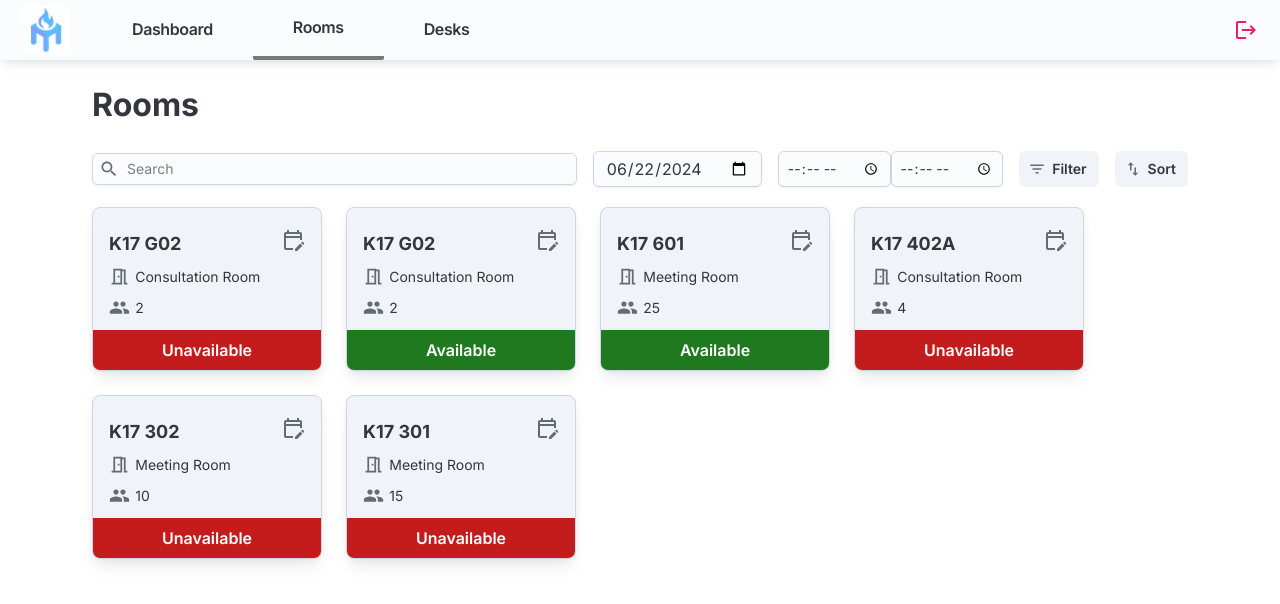
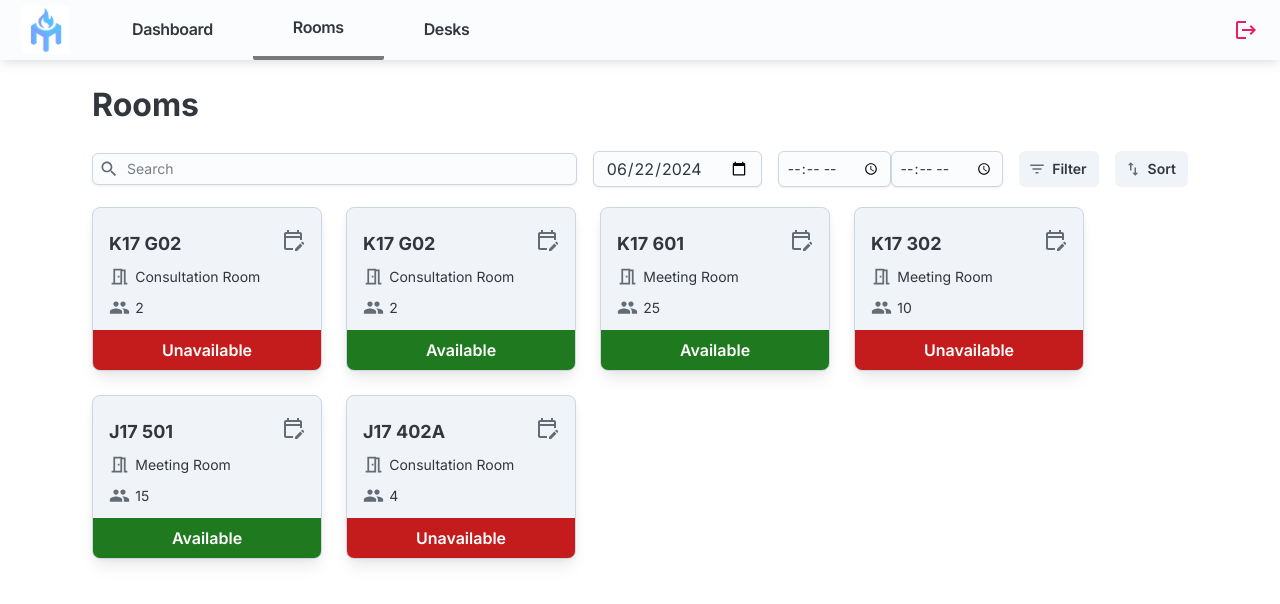
Before and after one commit to unsw-cse-comp99-3900/capstone-project-3900h13bfrancophiles, a Next.js app in the folder frontend/: page /rooms in a window 1280 px wide. Shown: the top 604 px of the page. Built offline with nearby package versions, Linux system fonts and the light colour scheme.

Commit message:
some better sample data

```diff
--- a/frontend/app/(pages)/rooms/page.tsx
+++ b/frontend/app/(pages)/rooms/page.tsx
@@ -62,10 +62,10 @@ const rooms = [
   },
   {
     id: "3",
-    name: "K17 301",
+    name: "J17 501",
     type: "Meeting Room",
     capacity: 15,
-    available: false,
+    available: true,
   },
   {
     id: "4",
@@ -76,7 +76,7 @@ const rooms = [
   },
   {
     id: "5",
-    name: "K17 402A",
+    name: "J17 402A",
     type: "Consultation Room",
     capacity: 4,
     available: false,
```
